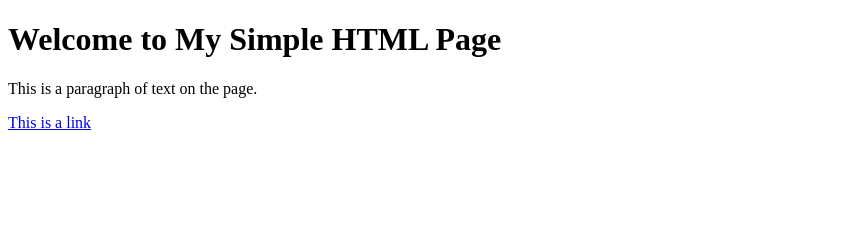
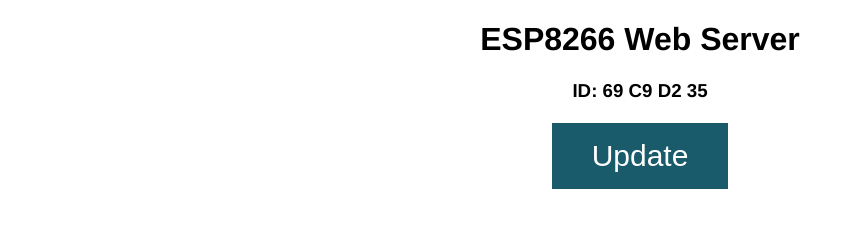
Before and after one commit to HosseinArianMehr/ESP-Server, a plain HTML site: page index.html in a window 1280 px wide. Shown: the whole page, without its empty margins (0-855 px from the left). Drawn offline with Linux system fonts and the light colour scheme.

Commit message:
Update index.html

```diff
--- a/index.html
+++ b/index.html
@@ -1,13 +1,35 @@
 <!DOCTYPE html>
-  <html lang="en">
+<html>
 <head>
-      <meta charset="UTF-8">
-      <meta name="viewport" content="width=device-width, initial-scale=1.0">
-      <title>Simple HTML Page</title>
+    <meta name="viewport" content="width=device-width, initial-scale=1">
+    <link rel="icon" href="data:,">
+    <style>
+        html { font-family: Helvetica; display: inline-block; margin: 0px auto; text-align: center; }
+        .button { background-color: #195B6A; border: none; color: white; padding: 16px 40px; text-decoration: none; font-size: 30px; margin: 2px; cursor: pointer; }
+        .button2 { background-color: #77878A; }
+    </style>
 </head>
 <body>
-      <h1>Welcome to My Simple HTML Page</h1>
-      <p>This is a paragraph of text on the page.</p>
-      <a href="#">This is a link</a>
+    <h1>ESP8266 Web Server</h1>
+    <h3>ID: <span id="tagId">None</span></h3>
+    <p><a href="javascript:void(0)" onclick="window.location.reload();"><button class="button">Update</button></a></p>
+
+    <script>
+        // Function to update the tag ID dynamically
+        function updateTagId(newId) {
+            document.getElementById('tagId').innerText = newId;
+        }
+
+        // Simulating the update process (you should replace this with actual data retrieval)
+        // This can be called whenever a new tag is read
+        function simulateTagRead() {
+            const simulatedId = "69 C9 D2 35"; // Example tag ID
+            updateTagId(simulatedId);
+        }
+
+        // Call the simulation function for demo purposes
+        // In your actual implementation, call this function when you read a new NFC tag
+        simulateTagRead();
+    </script>
 </body>
 </html>
```
Lines whose indentation alone changed are shown as unchanged.
